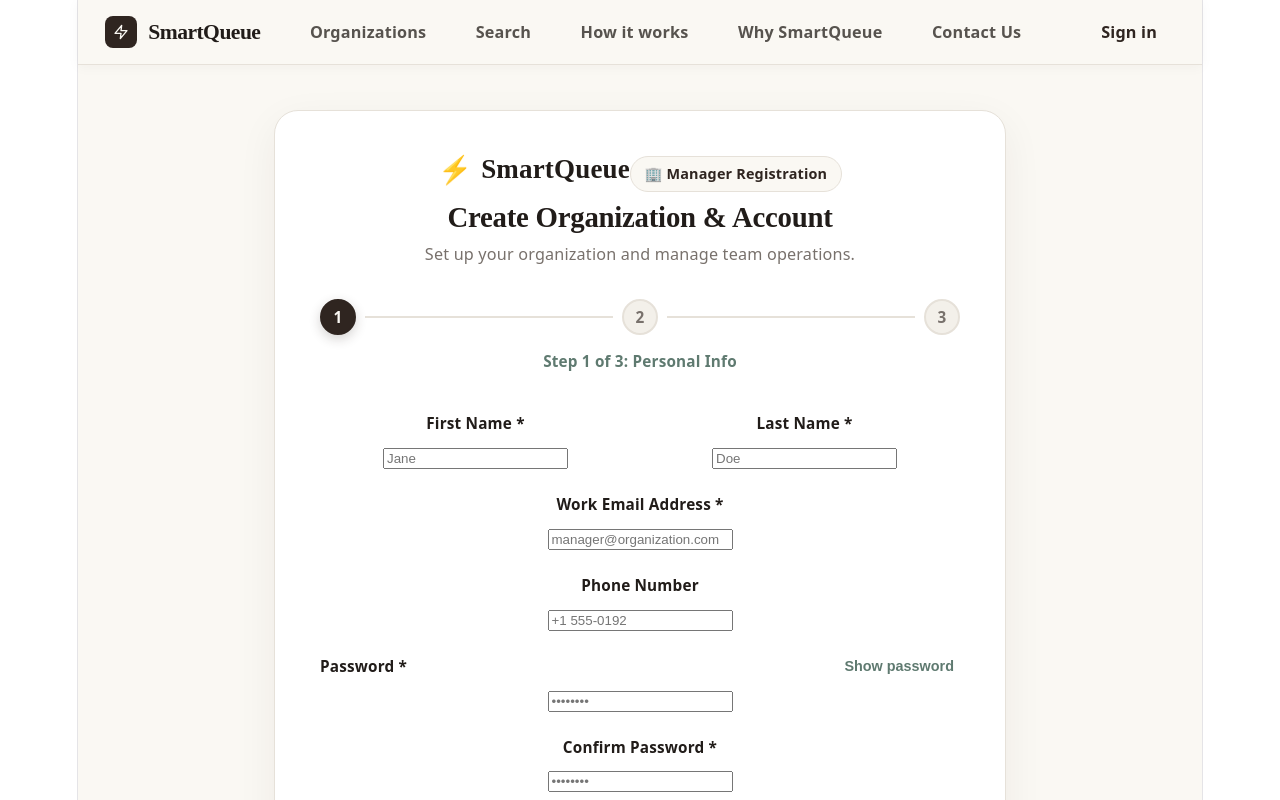
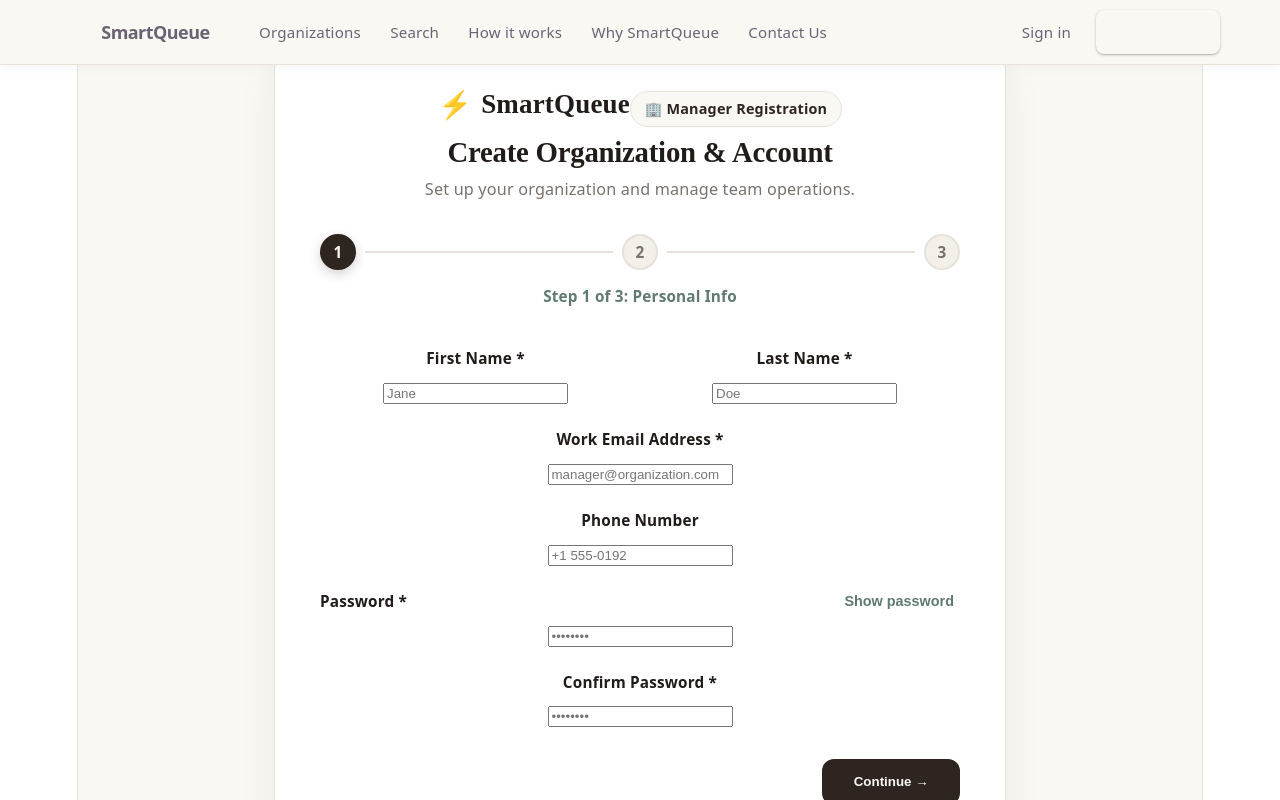
Before and after one commit to AhsanulHoqueRomman/SmartQueue, a React app in the folder frontend/: page /register/manager in a window 1280 px wide. Shown: the top 800 px of the page. Built offline with nearby package versions, Linux system fonts and the light colour scheme; no server answers; the HTML template or start-up script is replaced by a standard one.

Commit message:
Contact Page fix

```diff
--- a/frontend/src/components/PublicNavbar.jsx
+++ b/frontend/src/components/PublicNavbar.jsx
@@ -1,63 +1,67 @@
-import React, { useState } from 'react';
-import { Link, useNavigate } from 'react-router-dom';
+import React, { useState, useEffect } from 'react';
+import { Link, useNavigate, useLocation } from 'react-router-dom';
 import { useAuth } from '../contexts/AuthContext';
-import { getApiDocsUrl } from '../api/client';
 import '../styles/LandingPage.css';
 
 export const PublicNavbar = ({ activePage = '' }) => {
   const { user } = useAuth();
   const navigate = useNavigate();
-  const [mobileMenuOpen, setMobileMenuOpen] = useState(false);
+  const location = useLocation();
+  const [scrolled, setScrolled] = useState(false);
+
+  useEffect(() => {
+    const onScroll = () => setScrolled(window.scrollY > 8);
+    onScroll();
+    window.addEventListener('scroll', onScroll, { passive: true });
+    return () => window.removeEventListener('scroll', onScroll);
+  }, []);
 
   const handleAnchorClick = (anchor) => {
-    setMobileMenuOpen(false);
-    navigate(`/${anchor}`);
+    if (location.pathname !== '/') {
+      navigate(`/${anchor}`);
+    } else {
+      const el = document.querySelector(anchor);
+      if (el) el.scrollIntoView({ behavior: 'smooth' });
+    }
   };
 
   return (
-    <header className="lp-nav" style={{ position: 'sticky', top: 0, zIndex: 1000, width: '100%' }}>
-      <div className="lp-nav-inner" style={{ display: 'flex', alignItems: 'center', justifyContent: 'space-between' }}>
+    <header className={`lp-nav ${scrolled ? 'lp-nav--scrolled' : ''}`}>
+      <div className="lp-nav-inner">
         {/* Brand */}
         <Link
           to="/"
           className="lp-brand"
           onClick={(e) => {
-            if (window.location.pathname === '/') {
+            if (location.pathname === '/') {
               e.preventDefault();
               window.scrollTo({ top: 0, behavior: 'smooth' });
             }
           }}
-          style={{ display: 'flex', alignItems: 'center', gap: '0.625rem', textDecoration: 'none' }}
         >
-          <div className="lp-brand-mark" style={{ width: '32px', height: '32px', borderRadius: '8px', background: '#2F2520', display: 'flex', alignItems: 'center', justifyContent: 'center', color: '#FAF8F3' }}>
-            <svg viewBox="0 0 24 24" fill="none" stroke="currentColor" strokeWidth="2" strokeLinecap="round" strokeLinejoin="round" style={{ width: '16px', height: '16px' }}>
+          <span className="lp-brand-mark">
+            <svg viewBox="0 0 24 24" fill="none" stroke="currentColor" strokeWidth="2" strokeLinecap="round" strokeLinejoin="round" style={{ width: '15px', height: '15px' }}>
               <polygon points="13 2 3 14 12 14 11 22 21 10 12 10 13 2"/>
             </svg>
-          </div>
-          <span className="lp-brand-name" style={{ fontFamily: 'Cinzel, serif', fontSize: '1.2rem', fontWeight: 800, color: '#211C19' }}>
-            SmartQueue
           </span>
+          <span className="lp-brand-name">SmartQueue</span>
         </Link>
 
         {/* Desktop Nav Links */}
-        <nav className="lp-nav-links" style={{ display: 'flex', alignItems: 'center', gap: '1.25rem' }}>
-          <Link to="/organizations" className="lp-nav-link" style={{ textDecoration: 'none', color: '#57534E', fontWeight: 600, fontSize: '0.9rem' }}>
-            Organizations
-          </Link>
-          <Link to="/search" className="lp-nav-link" style={{ textDecoration: 'none', color: '#57534E', fontWeight: 600, fontSize: '0.9rem' }}>
-            Search
-          </Link>
+        <nav className="lp-nav-links">
+          <Link to="/organizations" className="lp-nav-link">Organizations</Link>
+          <Link to="/search" className="lp-nav-link">Search</Link>
           <span
             onClick={() => handleAnchorClick('#how-it-works')}
             className="lp-nav-link"
-            style={{ cursor: 'pointer', color: '#57534E', fontWeight: 600, fontSize: '0.9rem' }}
+            style={{ cursor: 'pointer' }}
           >
             How it works
           </span>
           <span
             onClick={() => handleAnchorClick('#why-smartqueue')}
             className="lp-nav-link"
-            style={{ cursor: 'pointer', color: '#57534E', fontWeight: 600, fontSize: '0.9rem' }}
+            style={{ cursor: 'pointer' }}
           >
             Why SmartQueue
           </span>
@@ -65,11 +69,8 @@
             to="/contact"
             className="lp-nav-link"
             style={{
-              textDecoration: 'none',
-              color: activePage === 'contact' ? '#2F2520' : '#57534E',
-              fontWeight: activePage === 'contact' ? 700 : 600,
-              fontSize: '0.9rem',
-              background: activePage === 'contact' ? '#F3F0EA' : 'transparent',
+              fontWeight: activePage === 'contact' ? 700 : undefined,
+              background: activePage === 'contact' ? '#F3F0EA' : undefined,
             }}
           >
             Contact Us
@@ -77,56 +78,15 @@
         </nav>
 
         {/* CTA Buttons */}
-        <div className="lp-nav-cta" style={{ display: 'flex', alignItems: 'center', gap: '0.75rem' }}>
+        <div className="lp-nav-cta">
           {user ? (
-            <Link
-              to="/dashboard"
-              className="lp-btn-primary"
-              style={{
-                textDecoration: 'none',
-                background: '#2F2520',
-                color: '#FAF8F3',
-                padding: '0.5rem 1.1rem',
-                borderRadius: '10px',
-                fontWeight: 600,
-                fontSize: '0.875rem',
-              }}
-            >
+            <Link to="/dashboard" className="lp-btn-primary">
               Dashboard →
             </Link>
           ) : (
             <>
-              {activePage !== 'login' && (
-                <Link
-                  to="/login"
-                  style={{
-                    textDecoration: 'none',
-                    color: '#2F2520',
-                    fontWeight: 600,
-                    fontSize: '0.9rem',
-                    padding: '0.5rem 1rem',
-                  }}
-                >
-                  Sign in
-                </Link>
-              )}
-              {activePage !== 'register' && (
-                <Link
-                  to="/register"
-                  style={{
-                    textDecoration: 'none',
-                    background: '#2F2520',
-                    color: '#FAF8F3',
-                    padding: '0.55rem 1.15rem',
-                    borderRadius: '10px',
-                    fontWeight: 600,
-                    fontSize: '0.875rem',
-                    boxShadow: '0 4px 12px rgba(47, 37, 32, 0.15)',
-                  }}
-                >
-                  {activePage === 'login' ? 'Create Account' : 'Register'}
-                </Link>
-              )}
+              <Link to="/login" className="lp-btn-ghost">Sign in</Link>
+              <Link to="/register" className="lp-btn-primary" style={{ color: '#FAF8F3' }}>Get Started</Link>
             </>
           )}
         </div>
--- a/frontend/src/pages/LandingPage.jsx
+++ b/frontend/src/pages/LandingPage.jsx
@@ -8,6 +8,7 @@
 import { getApiDocsUrl } from '../api/client';
 import '../styles/LandingPage.css';
 import { HomepageLiveQueueWidget } from '../components/HomepageLiveQueueWidget';
+import { PublicNavbar } from '../components/PublicNavbar';
 
 /* ─── Tiny SVG Icon Components ─────────────────────────────────────────── */
 const IconZap = () => (
@@ -895,19 +896,12 @@
   const { user } = useAuth();
   const navigate = useNavigate();
   const location = useLocation();
-  const [scrolled, setScrolled] = useState(false);
   const [heroSearchQuery, setHeroSearchQuery] = useState('');
   const [allOrgs, setAllOrgs] = useState([]);
   const [heroRef, heroIn] = useInView({ threshold: 0.05 });
   const [howItWorksRef, howItWorksIn] = useInView({ threshold: 0.1 });
   const [whyUsRef, whyUsIn] = useInView({ threshold: 0.1 });
   const [ctaRef, ctaIn] = useInView();
-
-  useEffect(() => {
-    const handler = () => setScrolled(window.scrollY > 30);
-    window.addEventListener('scroll', handler, { passive: true });
-    return () => window.removeEventListener('scroll', handler);
-  }, []);
 
   useEffect(() => {
     if (location.hash) {
@@ -940,36 +934,7 @@
   return (
     <div className="lp-root">
       {/* ── Navbar ─────────────────────────────────────────────────────── */}
-      <header className={`lp-nav ${scrolled ? 'lp-nav--scrolled' : ''}`}>
-        <div className="lp-nav-inner">
-          <Link to="/" className="lp-brand" onClick={handleLogoClick}>
-            <span className="lp-brand-mark">
-              <IconZap />
-            </span>
-            <span className="lp-brand-name">SmartQueue</span>
-          </Link>
-
-          <nav className="lp-nav-links">
-            <Link to="/organizations" className="lp-nav-link">Organizations</Link>
-            <Link to="/search" className="lp-nav-link">Search</Link>
-            <a href="#how-it-works" className="lp-nav-link">How it works</a>
-            <a href="#why-smartqueue" className="lp-nav-link">Why SmartQueue</a>
-          </nav>
-
-          <div className="lp-nav-cta">
-            {user ? (
-              <Link to="/dashboard" className="lp-btn-primary">
-                Dashboard <IconArrow />
-              </Link>
-            ) : (
-              <>
-                <Link to="/login" className="lp-btn-ghost">Sign in</Link>
-                <Link to="/register" className="lp-btn-primary">Get started</Link>
-              </>
-            )}
-          </div>
-        </div>
-      </header>
+      <PublicNavbar activePage="" />
 
       {/* ── Hero ───────────────────────────────────────────────────────── */}
       <section className="lp-hero" ref={heroRef}>
--- a/frontend/src/pages/public/ContactPage.jsx
+++ b/frontend/src/pages/public/ContactPage.jsx
@@ -284,7 +284,9 @@
                     setTouched({});
                   }}
                 >
-                  Send another message
+                  <span style={{ display: 'inline-flex', alignItems: 'center', color: '#2F2520', fontWeight: 600, fontSize: '0.9rem' }}>
+                    Send another message
+                  </span>
                 </button>
                 <a href="/" className="lp-btn-outline-light">
                   Back to home
@@ -677,7 +679,7 @@
         <div className="lp-footer-inner">
           <div className="lp-footer-brand">
             <a href="/" className="lp-brand">
-              <span className="lp-brand-mark lp-brand-mark--sm">
+              <span className="lp-brand-mark lp-brand-mark--sm" style={{ color: '#FAF8F3' }}>
                 <IconEnvelope />
               </span>
               <span className="lp-brand-name">SmartQueue</span>
```
